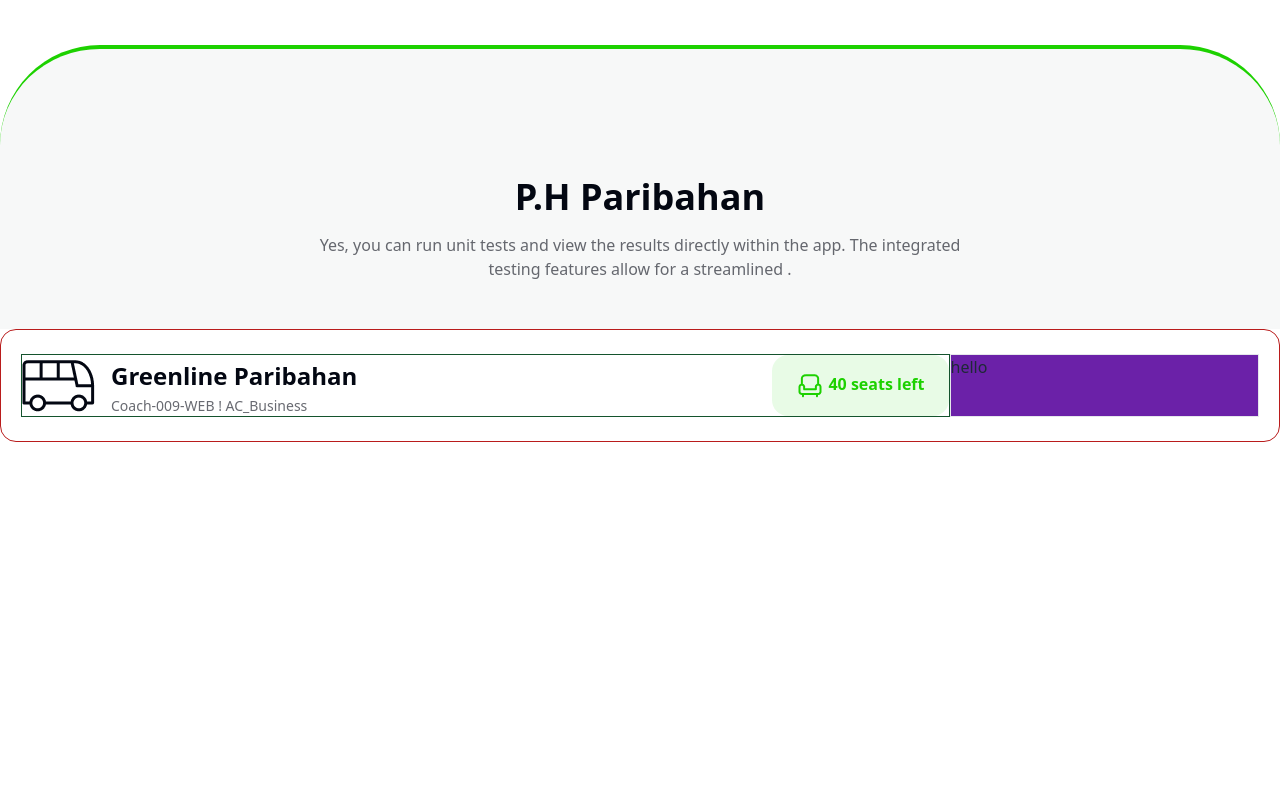
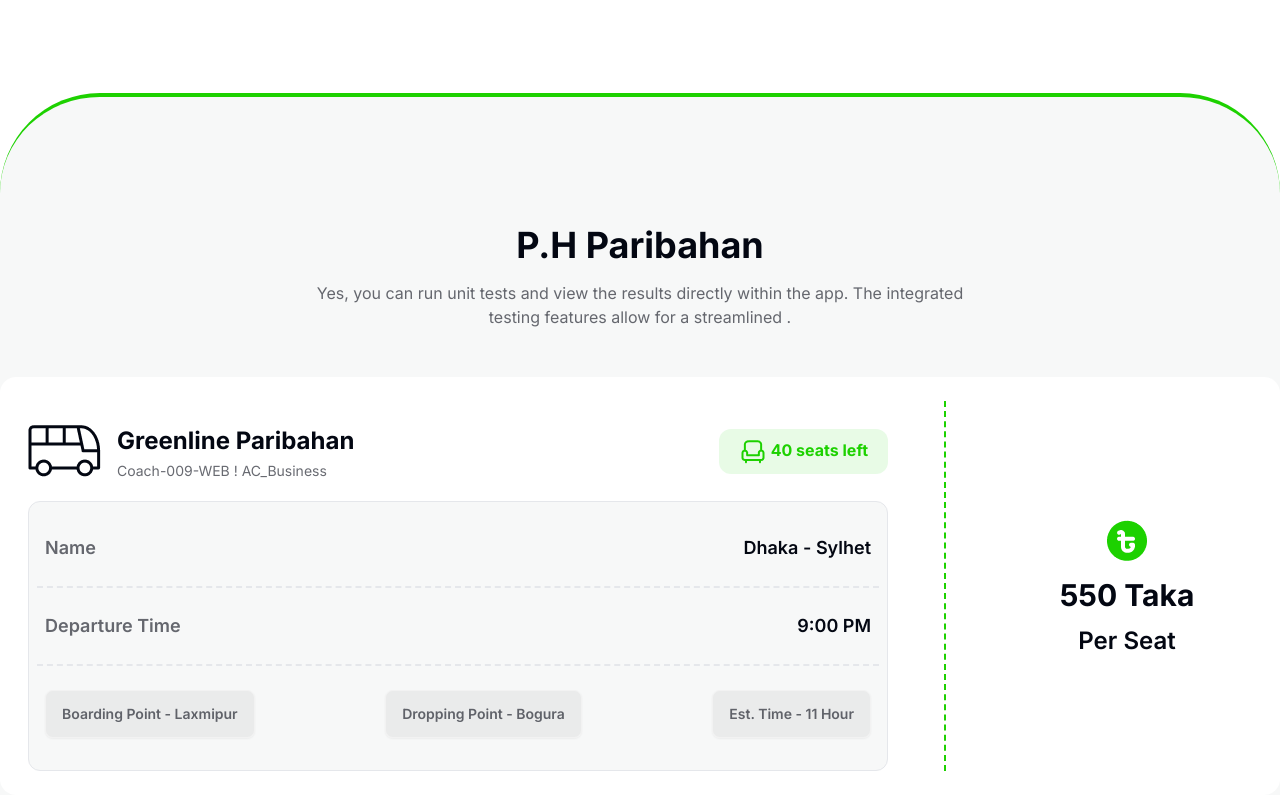
Before and after one commit to Samriddhadewan/B9A5-SMART-TICKETING, a plain HTML site: page index.html in a window 1280 px wide. Shown: the part 1251-2046 px from the top of the page. Before the commit the page ends 1693 px from the top, so only its background shows below. Drawn offline with nearby package versions, Linux system fonts and the light colour scheme.

Commit message:
greenline section first completed

```diff
--- a/index.html
+++ b/index.html
@@ -117,10 +117,11 @@
           <p class="text-[#03071299]">Yes, you can run unit tests and view the results directly within the app. The integrated   <br> testing features allow for a streamlined .</p>
         </div>
         <!-- the details section starts here  -->
-        <section class="container mx-auto bg-white">
-          <div class="flex  rounded-2xl border border-red-700 py-6 px-5 ">
-            <div class="flex w-3/4 border border-green-900">
-                <div class="flex w-full items-center justify-between">
+        <section class="container rounded-2xl mx-auto bg-white">
+          <div class="flex  rounded-2xl py-6 px-7 ">
+            <!-- describtion section -->
+            <div class="flex flex-col w-3/4 border-r-2 pr-14 border-dashed border-[#1DD100]">
+                <div class="flex py-5 w-full items-center justify-between">
                   <div class="flex items-center gap-4 ">
                     <img src="./images/bus-logo.png" alt="">
                     <div>
@@ -128,12 +129,31 @@
                       <p class="text-[#03071299] text-sm">Coach-009-WEB ! AC_Business</p>
                     </div>
                   </div>
-                  <button class="rounded-2xl font-bold text-[#1DD100] py-4 px-6 border-[#1DD100] bg-[#1DD10019]"><img class="inline-flex"  src="./images/seat-green.png"> <span>40</span> seats left</button>
+                  <button class="rounded-xl font-bold text-[#1DD100] py-2 px-5 border-[#1DD100] bg-[#1DD10019]"><img class="inline-flex"  src="./images/seat-green.png"> <span>40</span> seats left</button>
+              </div>
+              <div class="border rounded-xl py-2 px-2 bg-[#F7F8F8]">
+                <div class="flex px-2 py-6 border-b-2 border-dashed justify-between">
+                  <h1 class="text-[#03071299] font-semibold text-lg">Name</h1>
+                  <h1 class="text-lg font-semibold text-[#030712]">Dhaka - Sylhet</h1>
+                </div>
+                <div class="flex px-2 py-6 border-b-2 border-dashed justify-between">
+                  <h1 class="text-[#03071299] font-semibold text-lg">Departure Time</h1>
+                  <h1 class="text-lg font-semibold text-[#030712]">9:00 PM</h1>
+                </div>
+                <div class="flex px-2 py-6 justify-between">
+                  <button class="btn text-[#03071299]  bg-[#0307120D]">Boarding Point - Laxmipur</button>
+                  <button class="btn text-[#03071299] bg-[#0307120D]">Dropping Point - Bogura</button>
+                  <button class="btn text-[#03071299] bg-[#0307120D]">Est. Time - 11 Hour</button>
+                </div>
               </div>
             </div>
-            <div class="border flex-1 bg-purple-800">
-              <h1>hello</h1>
-              <!-- the price section here  -->
+            <!-- ticket price section  -->
+            <div class="pl-14 flex-1">
+              <div class="flex flex-col h-full gap-3 items-center justify-center">
+                <img src="./images/fare.png" alt="">
+                <h1 class="text-[#030712] text-3xl font-bold ">550 Taka</h1>
+                <h1 class="text-2xl font-semibold text-[#030712] ">Per Seat</h1>
+              </div>
             </div>
           </div>
 
--- a/style.css
+++ b/style.css
@@ -1,4 +1,4 @@
-/*
+
 @import url('https://fonts.googleapis.com/css2?family=Inter:ital,opsz,wght@0,14..32,100..900;1,14..32,100..900&family=Raleway:ital,wght@0,100..900;1,100..900&display=swap');
 
 .font-raleway{
@@ -9,4 +9,4 @@ body{
 }
 .color-primary{
     color: #1DD100;
-} */
+}
```
